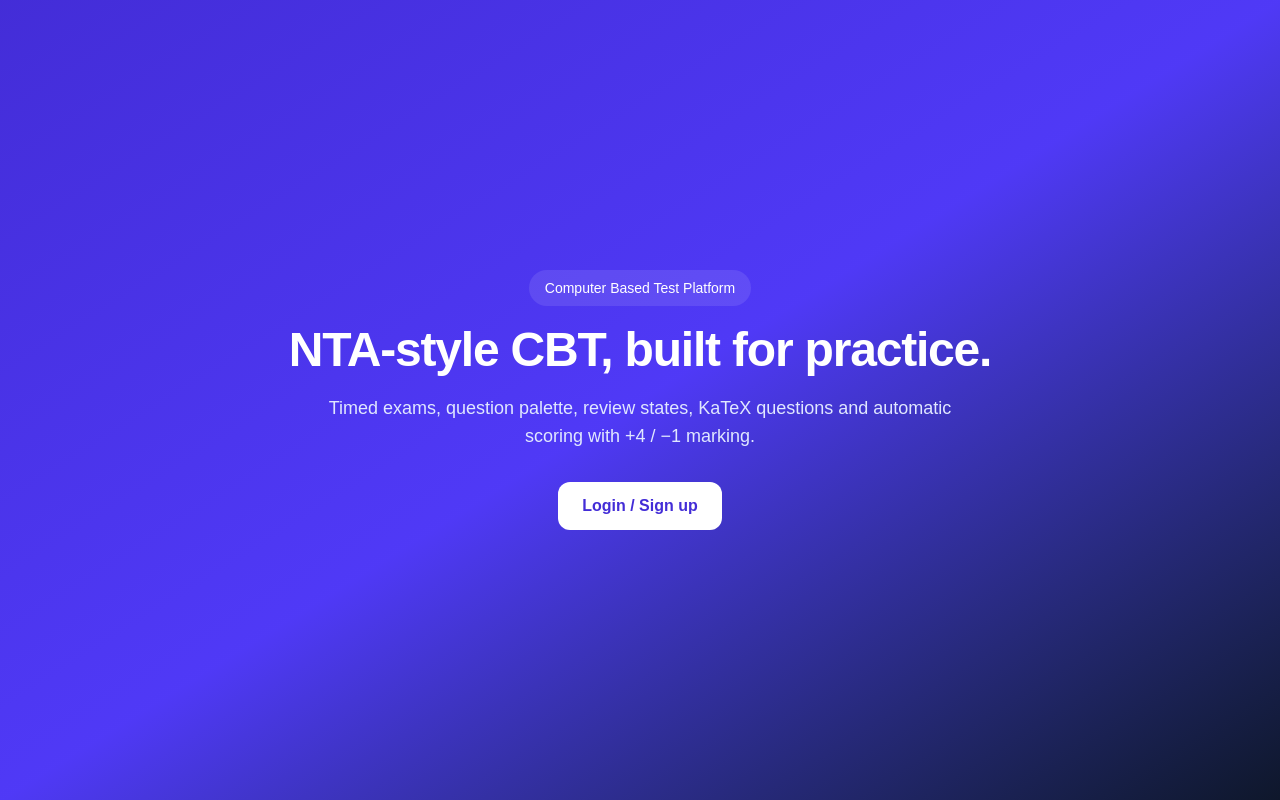
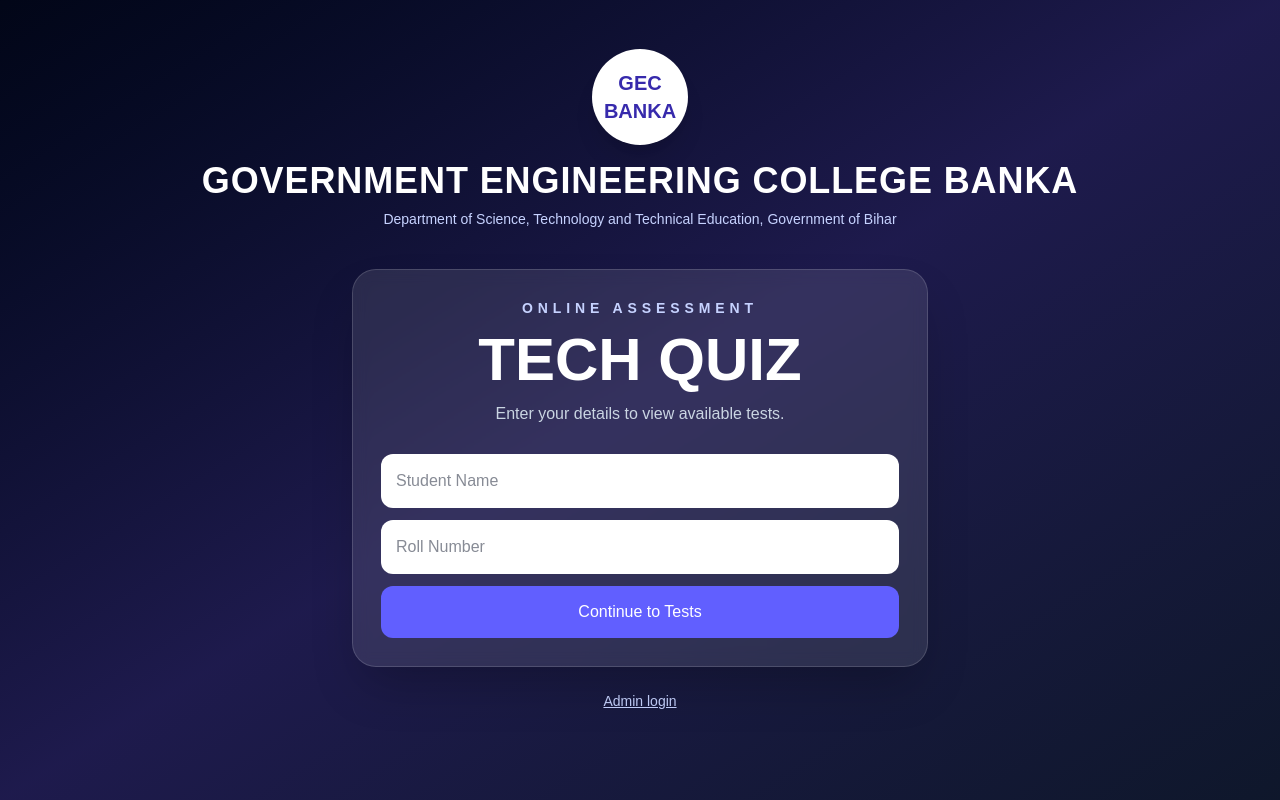
Before and after one commit to adityaraj4u-tech/Vercel, a Next.js app: page / in a window 1280 px wide. Built offline with nearby package versions, Linux system fonts and the light colour scheme.

Commit message:
Redesign GEC Banka Tech Quiz student entry

```diff
--- a/app/page.tsx
+++ b/app/page.tsx
@@ -1,3 +1,36 @@
-import Link from 'next/link';
+'use client';
+import { useState } from 'react';
+import { useRouter } from 'next/navigation';
 
-export default function Home() { return <main className="min-h-screen bg-gradient-to-br from-indigo-700 via-indigo-600 to-slate-900 text-white grid place-items-center p-6"><section className="max-w-3xl text-center"><div className="mx-auto mb-5 inline-flex rounded-full bg-white/10 px-4 py-2 text-sm">Computer Based Test Platform</div><h1 className="text-5xl font-black tracking-tight">NTA-style CBT, built for practice.</h1><p className="mx-auto mt-5 max-w-2xl text-lg text-indigo-100">Timed exams, question palette, review states, KaTeX questions and automatic scoring with +4 / −1 marking.</p><div className="mt-8 flex justify-center gap-3"><Link href="/login" className="rounded-xl bg-white px-6 py-3 font-bold text-indigo-700">Login / Sign up</Link></div></section></main>; }
+export default function Home() {
+  const router = useRouter();
+  const [name,setName]=useState('');
+  const [rollNo,setRollNo]=useState('');
+  const [error,setError]=useState('');
+  function enter(){
+    if(!name.trim()||!rollNo.trim()){setError('Please enter your name and roll number.');return;}
+    localStorage.setItem('gec-student',JSON.stringify({name:name.trim(),rollNo:rollNo.trim()}));
+    router.push('/dashboard');
+  }
+  return <main className="min-h-screen bg-gradient-to-br from-slate-950 via-indigo-950 to-slate-900 p-5 text-white">
+    <div className="mx-auto flex min-h-[90vh] max-w-5xl flex-col items-center justify-center">
+      <header className="w-full text-center">
+        <div className="mx-auto mb-4 grid h-24 w-24 place-items-center rounded-full border-4 border-white/80 bg-white text-xl font-black text-indigo-800 shadow-xl">GEC<br/>BANKA</div>
+        <h1 className="text-2xl font-extrabold tracking-wide md:text-4xl">GOVERNMENT ENGINEERING COLLEGE BANKA</h1>
+        <p className="mt-2 text-sm text-indigo-200">Department of Science, Technology and Technical Education, Government of Bihar</p>
+      </header>
+      <section className="mt-10 w-full max-w-xl rounded-3xl border border-white/15 bg-white/10 p-7 text-center shadow-2xl backdrop-blur">
+        <p className="text-sm font-semibold uppercase tracking-[0.35em] text-indigo-200">Online Assessment</p>
+        <h2 className="mt-3 text-5xl font-black md:text-6xl">TECH QUIZ</h2>
+        <p className="mt-3 text-slate-300">Enter your details to view available tests.</p>
+        <div className="mt-7 space-y-3 text-left">
+          <input value={name} onChange={e=>setName(e.target.value)} placeholder="Student Name" className="w-full rounded-xl border border-white/20 bg-white p-3.5 text-slate-900 outline-none" />
+          <input value={rollNo} onChange={e=>setRollNo(e.target.value)} placeholder="Roll Number" className="w-full rounded-xl border border-white/20 bg-white p-3.5 text-slate-900 outline-none" />
+          <button onClick={enter} className="w-full rounded-xl bg-indigo-500 px-5 py-3.5 font-bold hover:bg-indigo-400">Continue to Tests</button>
+        </div>
+        {error&&<p className="mt-3 text-sm text-red-300">{error}</p>}
+      </section>
+      <a href="/admin/login" className="mt-6 text-sm text-indigo-200 underline">Admin login</a>
+    </div>
+  </main>;
+}
```
